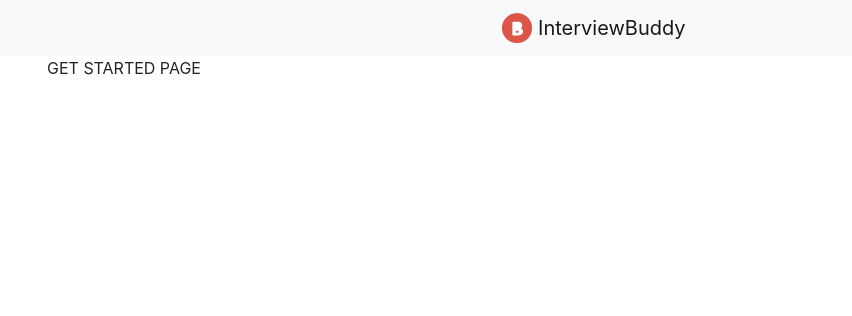
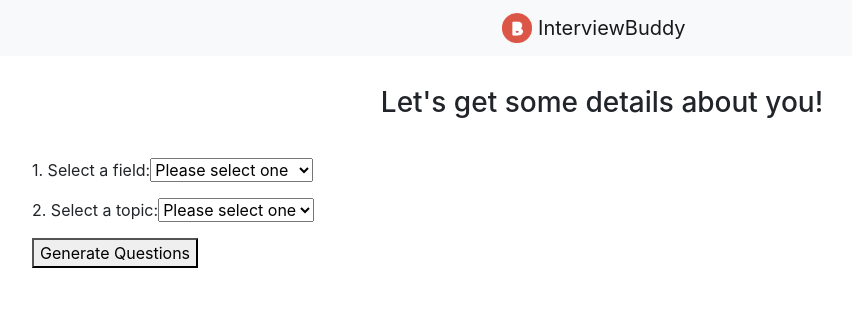
Before and after one commit to agrawalnandini/InterviewBuddy, a Flask app: page /get-started in a window 1280 px wide. Shown: the top 316 px of the page, without its empty margins (38-890 px from the left). Run offline with Flask 2, Linux system fonts and the light colour scheme; some libraries are stand-ins or nearby versions.

Commit message:
Making get-started page and adding dynamic rendering

```diff
--- /dev/null
+++ b/static/get_started.js
@@ -0,0 +1,10 @@
+$(document).ready(function(){
+    load_categories_in_dropdown(options = fields, dropdown_id = "#field-options-select")
+    load_categories_in_dropdown(options = topics, dropdown_id = "#topic-options-select")
+})
+
+function load_categories_in_dropdown(options, dropdown_id){
+    $.each(options, function(index, value){
+        $("<option value = " + index + ">" + value + "</option>").appendTo(dropdown_id)
+    })
+}
--- a/templates/get_started.html
+++ b/templates/get_started.html
@@ -1,4 +1,28 @@
 {% extends "index.html" %}
 {% block content %}
-GET STARTED PAGE
+<script type = "text/javascript" src = "{{url_for('static', filename = 'get_started.js')}}"></script>
+<div class = "row margin-top margin-bottom justify-content-center">
+    <h3> Let's get some details about you! </h3>
+</div>
+<div class = "row">
+    <p> 1. Select a field: </p>
+    <form>
+        <select id = "field-options-select">
+            <option value = "" selected = "selected" disabled>Please select one</option>
+        </select>
+    </form>
+</div>
+<div class = "row">
+    <p> 2. Select a topic: </p>
+    <form>
+        <select id = "topic-options-select">
+            <option value = "" selected = "selected" disabled>Please select one</option>
+        </select>
+    </form>
+</div>
+<div class = "row">
+    <button type = "button" id = "generate-questions-btn">
+        Generate Questions
+    </button>
+</div>
 {% endblock %}
```
